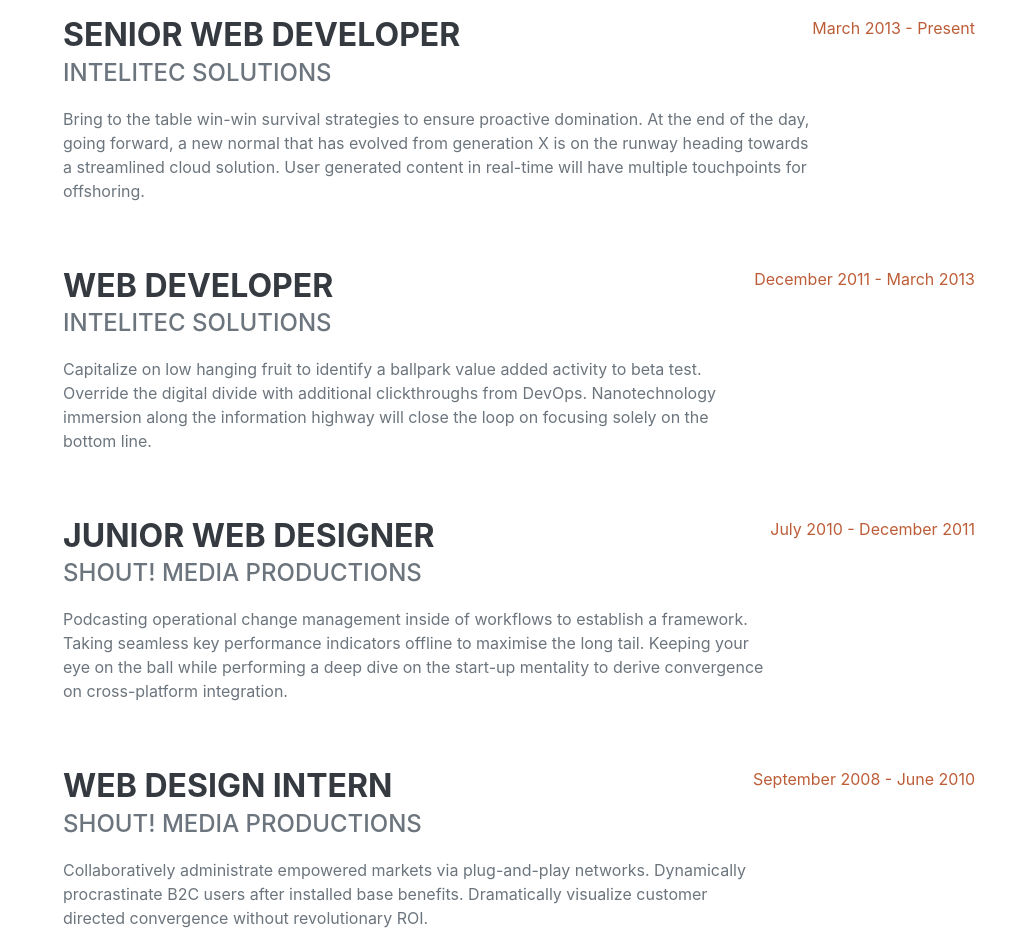
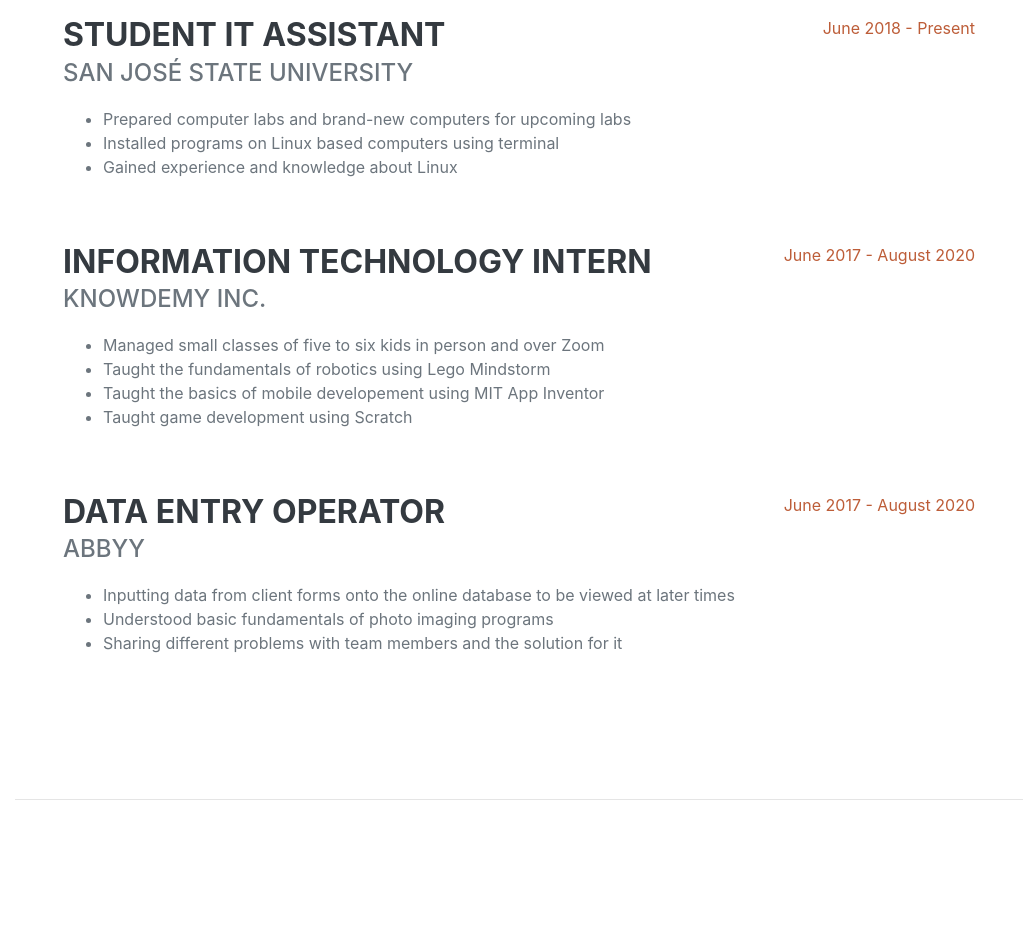
Before and after one commit to calvin-luong/calvin-luong.github.io, a plain HTML site: page index.html in a window 1280 px wide. Shown: the part 980-1929 px from the top of the page, without its empty margins (257-1280 px from the left). Drawn offline with nearby package versions, Linux system fonts and the light colour scheme; a web font is replaced by a local one.

Commit message:
Add files via upload

```diff
--- a/index.html
+++ b/index.html
@@ -60,35 +60,42 @@
                     <h2 class="mb-5">Experience</h2>
                     <div class="d-flex flex-column flex-md-row justify-content-between mb-5">
                         <div class="flex-grow-1">
-                            <h3 class="mb-0">Senior Web Developer</h3>
-                            <div class="subheading mb-3">Intelitec Solutions</div>
-                            <p>Bring to the table win-win survival strategies to ensure proactive domination. At the end of the day, going forward, a new normal that has evolved from generation X is on the runway heading towards a streamlined cloud solution. User generated content in real-time will have multiple touchpoints for offshoring.</p>
+                            <h3 class="mb-0">Student IT Assistant</h3>
+                            <div class="subheading mb-3">San José State University</div>
+                            <ul>
+                                <li>Prepared computer labs and brand-new computers for upcoming labs</li>
+                                <li>Installed programs on Linux based computers using terminal</li>
+                                <li>Gained experience and knowledge about Linux</li>
+                            </ul>
                         </div>
-                        <div class="flex-shrink-0"><span class="text-primary">March 2013 - Present</span></div>
+                        <div class="flex-shrink-0"><span class="text-primary">June 2018 - Present</span></div>
                     </div>
+
                     <div class="d-flex flex-column flex-md-row justify-content-between mb-5">
                         <div class="flex-grow-1">
-                            <h3 class="mb-0">Web Developer</h3>
-                            <div class="subheading mb-3">Intelitec Solutions</div>
-                            <p>Capitalize on low hanging fruit to identify a ballpark value added activity to beta test. Override the digital divide with additional clickthroughs from DevOps. Nanotechnology immersion along the information highway will close the loop on focusing solely on the bottom line.</p>
+                            <h3 class="mb-0">Information Technology Intern</h3>
+                            <div class="subheading mb-3">Knowdemy Inc.</div>
+                            <ul>
+                                <li>Managed small classes of five to six kids in person and over Zoom</li>
+                                <li>Taught the fundamentals of robotics using Lego Mindstorm</li>
+                                <li>Taught the basics of mobile developement using MIT App Inventor</li>
+                                <li>Taught game development using Scratch</li>
+                            </ul>
                         </div>
-                        <div class="flex-shrink-0"><span class="text-primary">December 2011 - March 2013</span></div>
+                        <div class="flex-shrink-0"><span class="text-primary">June 2017 - August 2020</span></div>
                     </div>
+
                     <div class="d-flex flex-column flex-md-row justify-content-between mb-5">
                         <div class="flex-grow-1">
-                            <h3 class="mb-0">Junior Web Designer</h3>
-                            <div class="subheading mb-3">Shout! Media Productions</div>
-                            <p>Podcasting operational change management inside of workflows to establish a framework. Taking seamless key performance indicators offline to maximise the long tail. Keeping your eye on the ball while performing a deep dive on the start-up mentality to derive convergence on cross-platform integration.</p>
+                            <h3 class="mb-0">Data Entry Operator</h3>
+                            <div class="subheading mb-3">ABBYY</div>
+                            <ul>
+                                <li>Inputting data from client forms onto the online database to be viewed at later times</li>
+                                <li>Understood basic fundamentals of photo imaging programs</li>
+                                <li>Sharing different problems with team members and the solution for it</li>
+                            </ul>
                         </div>
-                        <div class="flex-shrink-0"><span class="text-primary">July 2010 - December 2011</span></div>
-                    </div>
-                    <div class="d-flex flex-column flex-md-row justify-content-between">
-                        <div class="flex-grow-1">
-                            <h3 class="mb-0">Web Design Intern</h3>
-                            <div class="subheading mb-3">Shout! Media Productions</div>
-                            <p>Collaboratively administrate empowered markets via plug-and-play networks. Dynamically procrastinate B2C users after installed base benefits. Dramatically visualize customer directed convergence without revolutionary ROI.</p>
-                        </div>
-                        <div class="flex-shrink-0"><span class="text-primary">September 2008 - June 2010</span></div>
+                        <div class="flex-shrink-0"><span class="text-primary">June 2017 - August 2020</span></div>
                     </div>
                 </div>
             </section>
```
Also changed, not shown: 1 other file.
